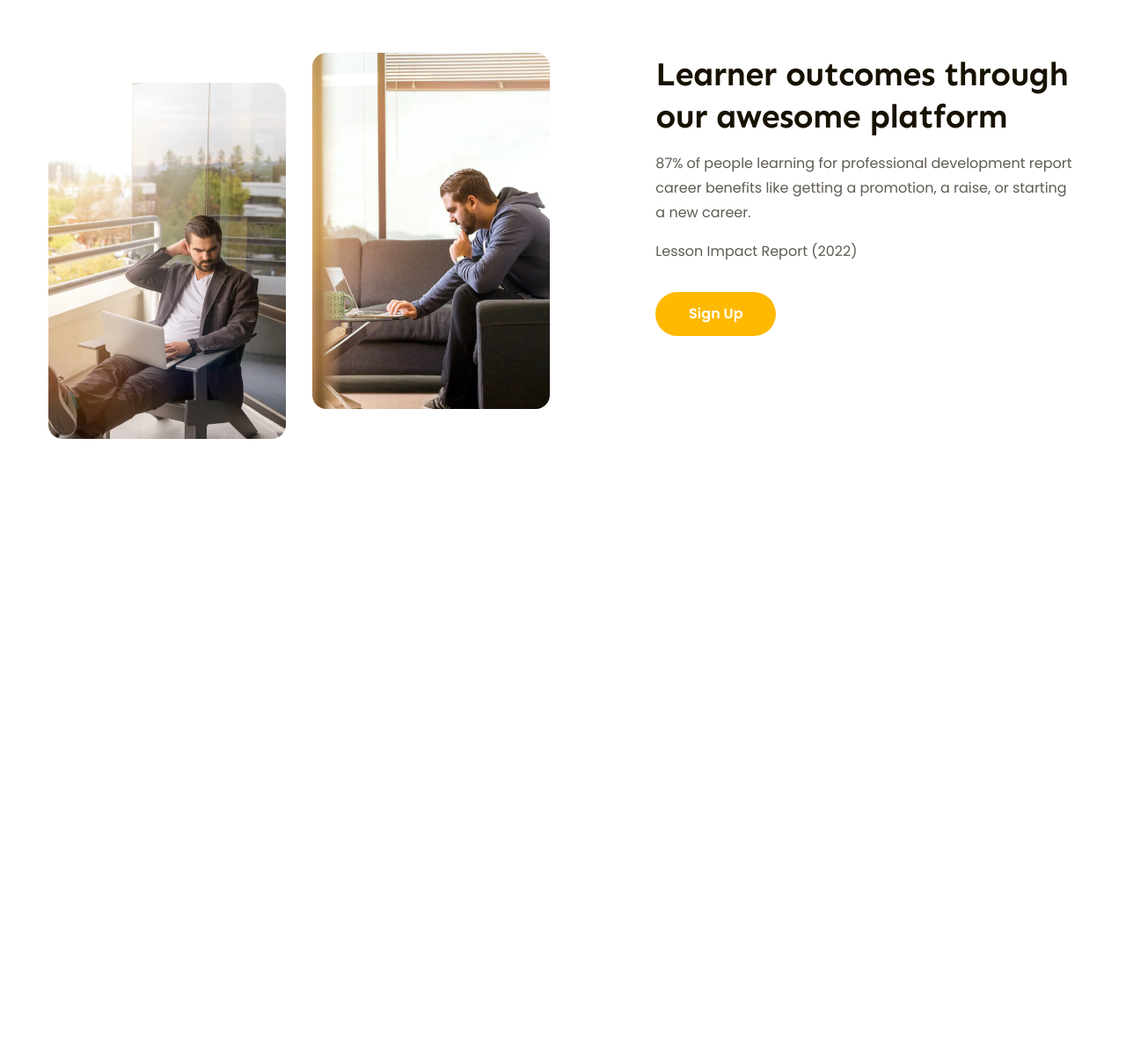
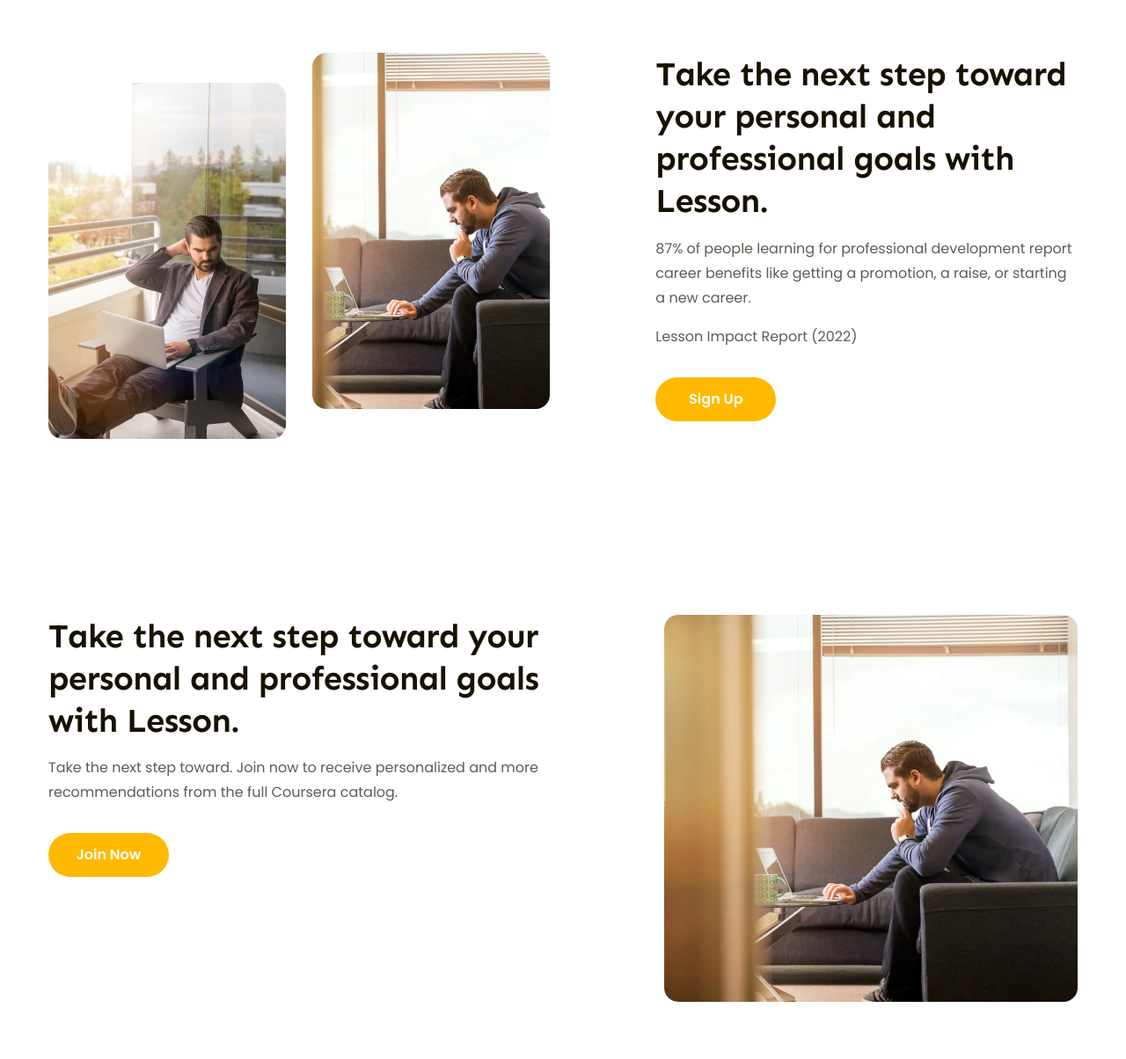
Before and after one commit to nguyenngoctrantran-cmd/project1, a plain HTML site: page index.html in a window 1280 px wide. Shown: the part 2477-3681 px from the top of the page at 88% size. Before the commit the page ends 3041 px from the top, so only its background shows below. Drawn offline with Linux system fonts and the light colour scheme.

Commit message:
features p2

```diff
--- a/assets/css/style.css
+++ b/assets/css/style.css
@@ -481,7 +481,7 @@ a {
   line-height: 1.54;
 }
 
-/*============================================================= features */
+/*============================================================= features 1 */
 .features {
   margin-top: 135px;
   padding: 65px 0;
@@ -528,3 +528,21 @@ a {
   height: 50px;
   background: var(--primary-color);
 }
+
+/*============================================================= features 2 */
+.features-2nd {
+  margin-top: 70px;
+}
+
+.features-2nd .body {
+  flex-direction: row-reverse;
+}
+
+.features-2nd .content {
+  width: 49%;
+}
+
+.features-2nd .images img {
+  width: 470px;
+  height: 440px;
+}
--- a/index.html
+++ b/index.html
@@ -363,7 +363,7 @@
         </div>
       </div>
 
-      <!-- features -->
+      <!-- features 1 -->
       <div class="features">
         <div class="main-content">
           <div class="body">
@@ -371,16 +371,17 @@
               <img
                 class="lower"
                 src="./assets/img/learn1.webp"
-                alt="Learner outcomes through our awesome platform"
+                alt="Take the next step toward your personal and professional goals with Lesson."
               />
               <img
                 src="/assets/img/learn2.webp"
-                alt="Learner outcomes through our awesome platform"
+                alt="Take the next step toward your personal and professional goals with Lesson."
               />
             </div>
             <div class="content">
               <h2 class="heading-lv2">
-                Learner outcomes through our awesome platform
+                Take the next step toward your personal and professional goals
+                with Lesson.
               </h2>
               <p class="desc">
                 87% of people learning for professional development report
@@ -393,6 +394,32 @@
           </div>
         </div>
       </div>
+
+      <!-- features 2 -->
+      <div class="features features-2nd">
+        <div class="main-content">
+          <div class="body">
+            <div class="images">
+              <img
+                src="/assets/img/learn2.webp"
+                alt="Take the next step toward your personal and professional goals with Lesson."
+              />
+            </div>
+            <div class="content">
+              <h2 class="heading-lv2">
+                Take the next step toward your personal and professional goals
+                with Lesson.
+              </h2>
+
+              <p class="desc">
+                Take the next step toward. Join now to receive personalized and
+                more recommendations from the full Coursera catalog.
+              </p>
+              <a href="#!" class="btn cta-btn">Join Now</a>
+            </div>
+          </div>
+        </div>
+      </div>
     </main>
   </body>
 </html>
```
